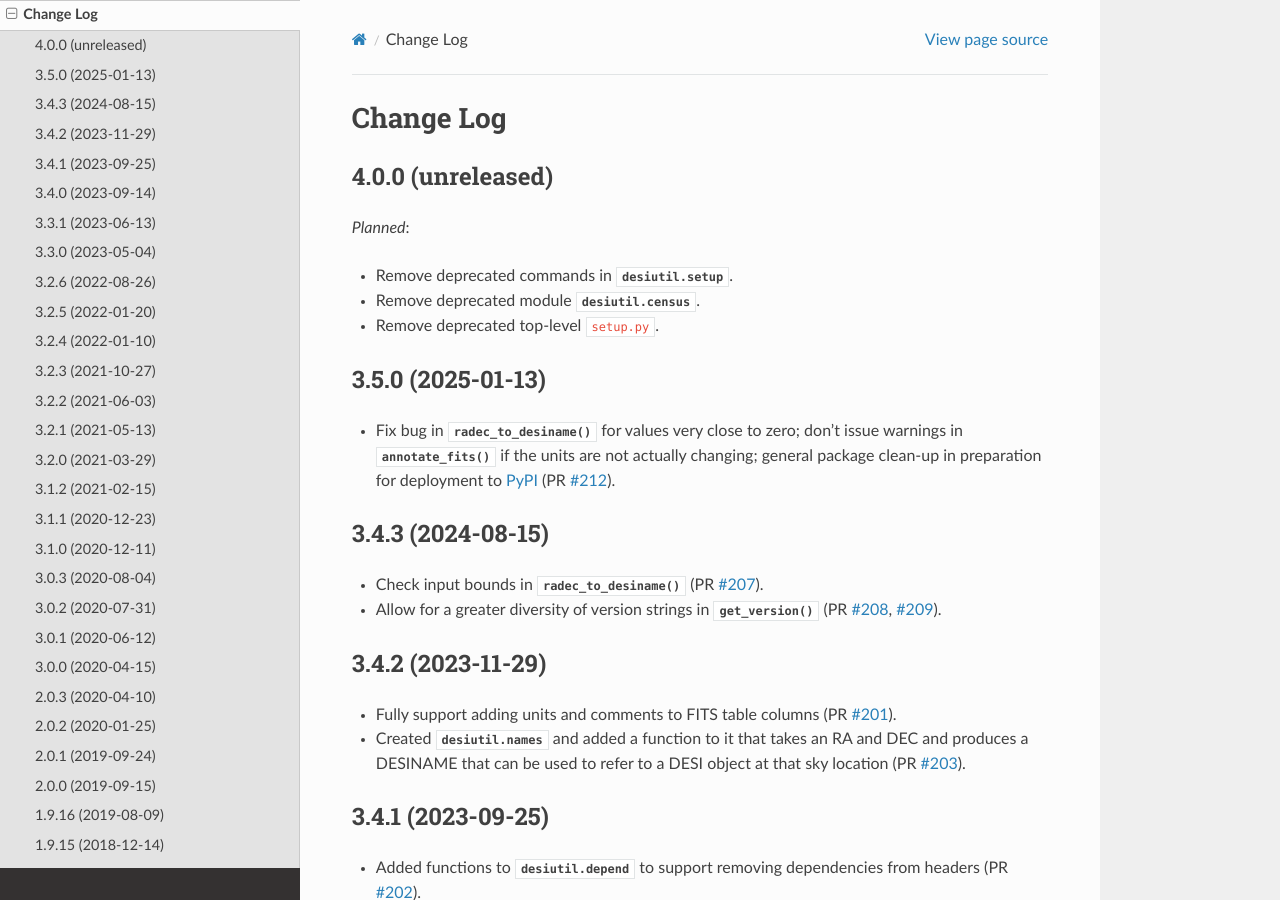
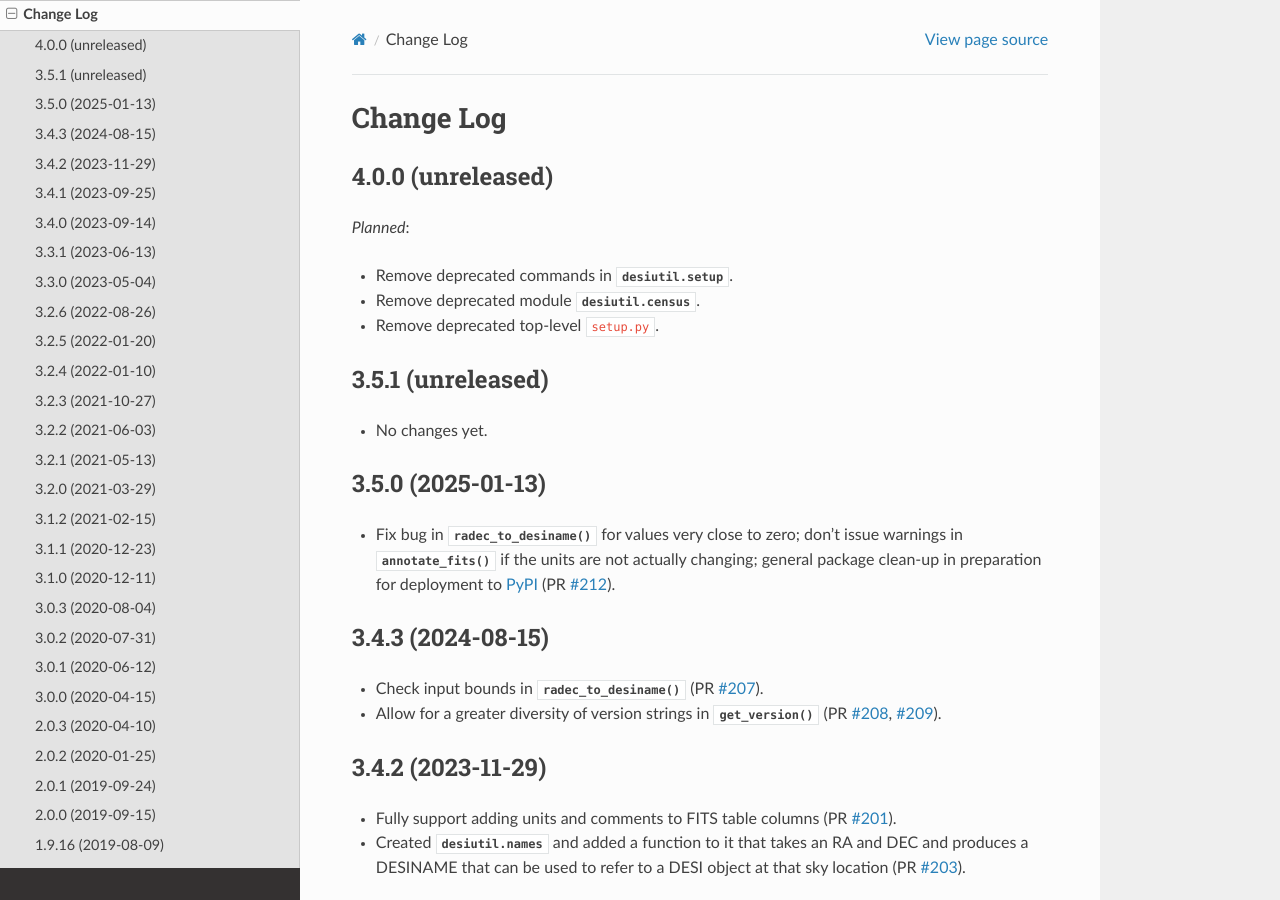
Before and after one commit to desihub/desiutil, a Sphinx documentation site: the page built from doc/changes.rst, in a window 1280 px wide and 900 px high. Built offline with Sphinx 7.4.7 and the Read the Docs theme 3.1.0, drawn with Linux system fonts in a browser that asks for light colours.

Commit message:
bump version after tag

```diff
--- a/doc/changes.rst
+++ b/doc/changes.rst
@@ -10,6 +10,11 @@ Change Log
 * Remove deprecated commands in :mod:`desiutil.setup`.
 * Remove deprecated module :mod:`desiutil.census`.
 * Remove deprecated top-level ``setup.py``.
+
+3.5.1 (unreleased)
+------------------
+
+* No changes yet.
 
 3.5.0 (2025-01-13)
 ------------------
--- a/py/desiutil/_version.py
+++ b/py/desiutil/_version.py
@@ -1 +1 @@
-__version__ = '3.5.0'
+__version__ = '3.5.1.dev1151'
```
